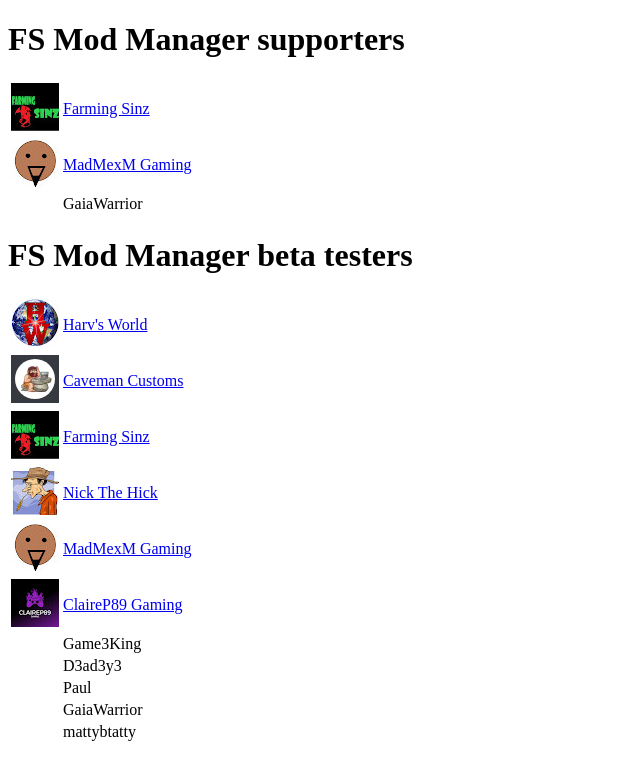
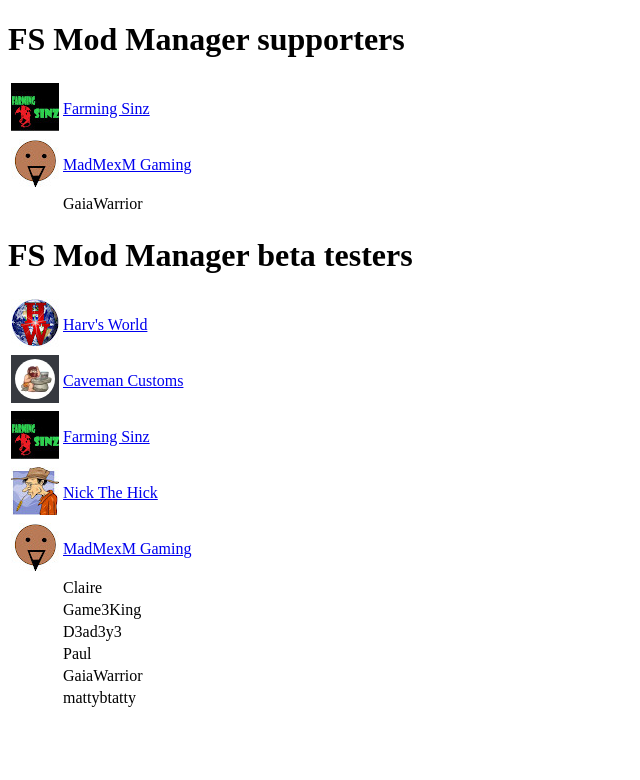
Before and after one commit to pchoiniere/FSModManager, a plain HTML site: page docs/FSModMangerFiles/SupportersAndBetaTesters.html in a window 1280 px wide. Shown: the whole page, without its empty margins (0-640 px from the left). Drawn offline with Linux system fonts and the light colour scheme.

Commit message:
Remove invalid link

```diff
--- a/docs/FSModMangerFiles/SupportersAndBetaTesters.html
+++ b/docs/FSModMangerFiles/SupportersAndBetaTesters.html
@@ -43,8 +43,8 @@
     <td><a target="_blank" href="https://www.youtube.com/channel/UC9bh-KDkYKdCGIZqysmJ5XQ">MadMexM Gaming</a></td>
   </tr>
   <tr>
-    <td><a target="_blank" href="https://www.youtube.com/channel/UCd01ls4C9UaNqHf7Kblw_-w"><img width="48" src="images/ClaireP89Gaming.png"></a></td>
-    <td><a target="_blank" href="https://www.youtube.com/channel/UCd01ls4C9UaNqHf7Kblw_-w">ClaireP89 Gaming</a></td>
+    <td></td>
+    <td>Claire</td>
   </tr>
   <tr>
     <td></td>
```
